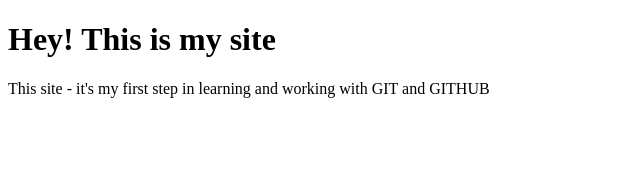
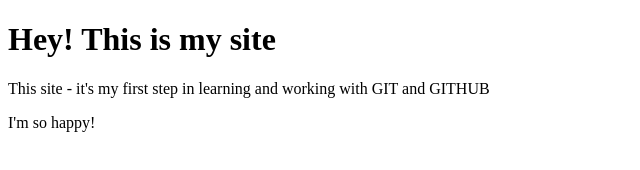
Before and after one commit to frestucom/abramyants_1, a plain HTML site: page index.html in a window 1280 px wide. Shown: the whole page, without its empty margins (0-640 px from the left). Drawn offline with Linux system fonts and the light colour scheme.

Commit message:
Update file: index.html -> Adding new text

```diff
--- a/index.html
+++ b/index.html
@@ -6,5 +6,6 @@
 	<body>
 		<h1>Hey! This is my site</h1>
 		<p>This site - it's my first step in learning and working with GIT and GITHUB</p>
+		<p>I'm so happy!</p>
 	</body>
 </html>
```
